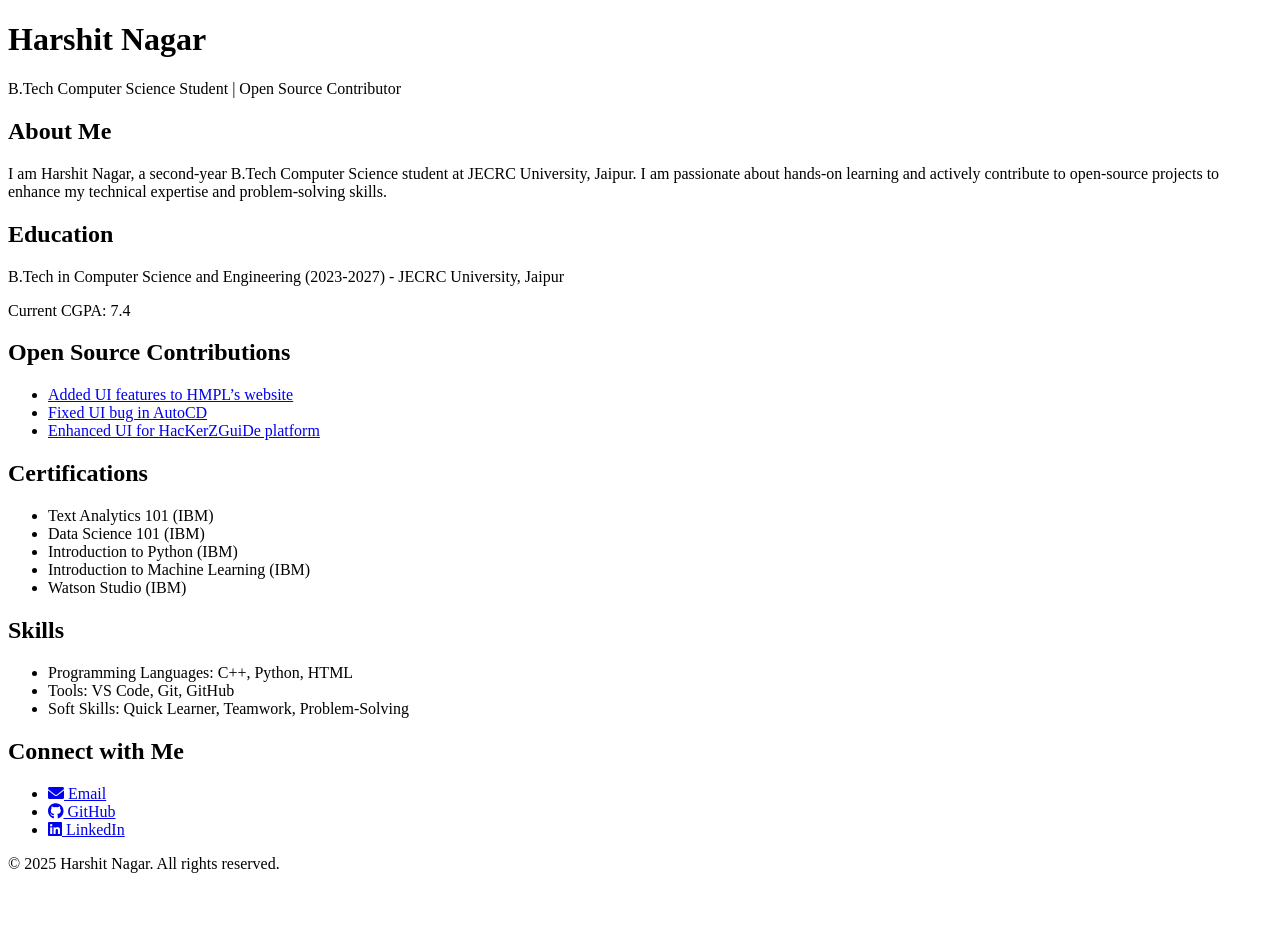
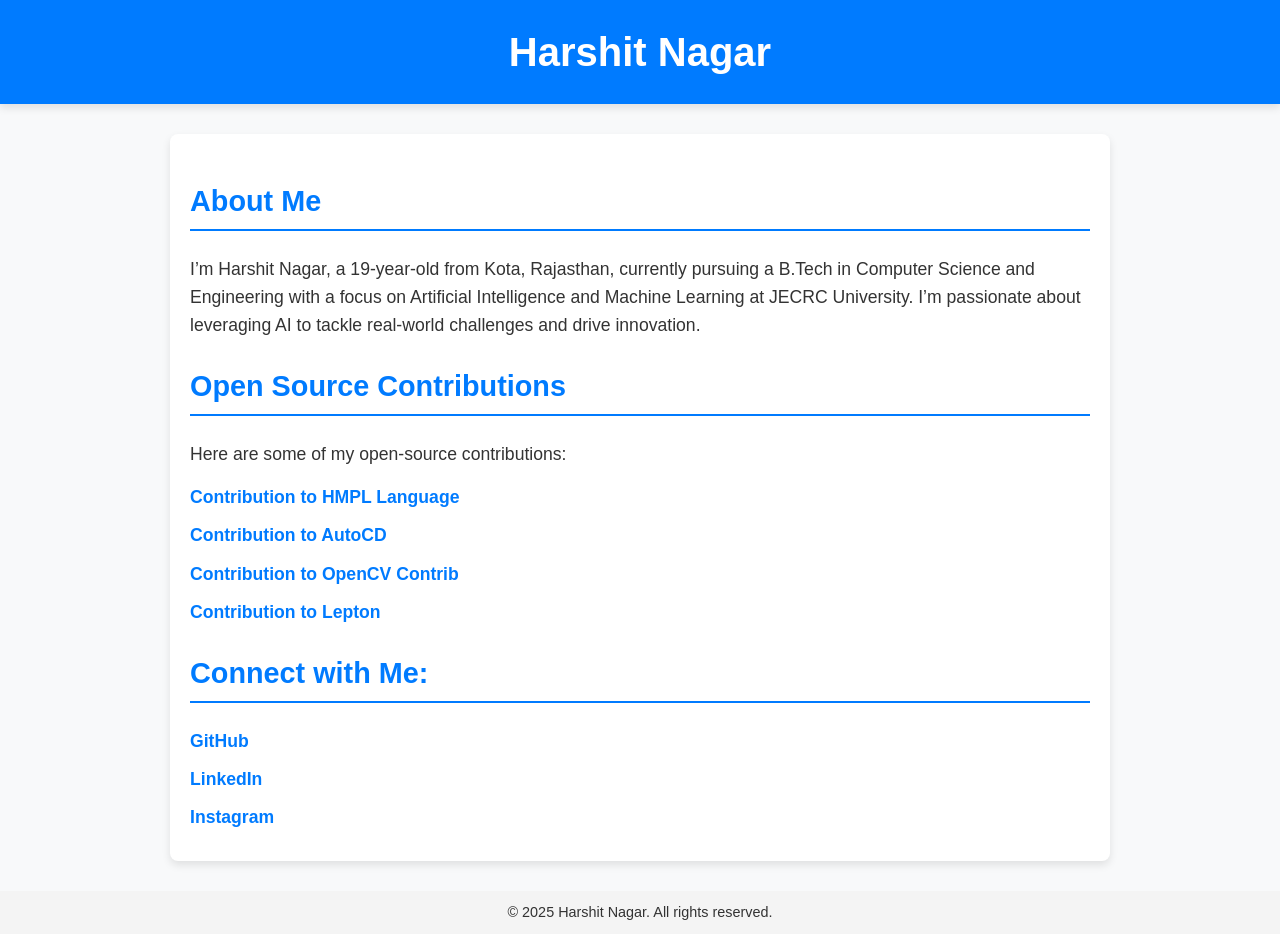
Before and after one commit to harshitnagar22/Webpage, a plain HTML site: page index.html in a window 1280 px wide. Before the commit the page ends 889 px from the top, so only its background shows below. Drawn offline with Linux system fonts and the light colour scheme.

Commit message:
Update index.html

```diff
--- a/index.html
+++ b/index.html
@@ -3,64 +3,96 @@
 <head>
     <meta charset="UTF-8">
     <meta name="viewport" content="width=device-width, initial-scale=1.0">
-    <title>Harshit Nagar</title>
-    <link rel="stylesheet" href="style.css">
-    <link rel="stylesheet" href="https://cdnjs.cloudflare.com/ajax/libs/font-awesome/6.0.0-beta3/css/all.min.css">
+    <title>My Webpage</title>
+    <style>
+        body {
+            font-family: Arial, sans-serif;
+            margin: 0;
+            padding: 0;
+            line-height: 1.6;
+            background-color: #f8f9fa;
+            color: #333;
+        }
+        header {
+            background: #007BFF;
+            color: #fff;
+            padding: 20px 0;
+            text-align: center;
+            box-shadow: 0 4px 8px rgba(0, 0, 0, 0.1);
+        }
+        header h1 {
+            font-size: 2.5rem;
+            margin: 0;
+        }
+        .container {
+            max-width: 900px;
+            margin: 30px auto;
+            padding: 20px;
+            background: #fff;
+            border-radius: 8px;
+            box-shadow: 0 4px 8px rgba(0, 0, 0, 0.1);
+        }
+        h2 {
+            font-size: 1.8rem;
+            color: #007BFF;
+            border-bottom: 2px solid #007BFF;
+            padding-bottom: 5px;
+        }
+        p {
+            font-size: 1.1rem;
+            margin: 15px 0;
+        }
+        .links p {
+            margin: 10px 0;
+        }
+        a {
+            font-size: 1.1rem;
+            color: #007BFF;
+            text-decoration: none;
+            font-weight: bold;
+        }
+        a:hover {
+            color: #0056b3;
+            text-decoration: underline;
+        }
+        footer {
+            text-align: center;
+            padding: 10px 0;
+            background: #f4f4f4;
+            margin-top: 20px;
+            font-size: 0.9rem;
+        }
+    </style>
 </head>
 <body>
     <header>
         <h1>Harshit Nagar</h1>
-        <p>B.Tech Computer Science Student | Open Source Contributor</p>
     </header>
     <div class="container">
-        <section>
-            <h2>About Me</h2>
-            <p>I am Harshit Nagar, a second-year B.Tech Computer Science student at JECRC University, Jaipur.
-               I am passionate about hands-on learning and actively contribute to open-source projects to enhance
-               my technical expertise and problem-solving skills.</p>
-        </section>
-        <section>
-            <h2>Education</h2>
-            <p>B.Tech in Computer Science and Engineering (2023-2027) - JECRC University, Jaipur</p>
-            <p>Current CGPA: 7.4</p>
-        </section>
-        <section>
-            <h2>Open Source Contributions</h2>
-            <ul>
-                <li><a href="https://github.com/hmpl-language/hmpl/pull/45" target="_blank">Added UI features to HMPL’s website</a></li>
-                <li><a href="https://github.com/fordevio/autoCD/pull/7" target="_blank">Fixed UI bug in AutoCD</a></li>
-                <li><a href="https://github.com/shuvadeepmondal/HacKerZGuiDe/pull/27" target="_blank">Enhanced UI for HacKerZGuiDe platform</a></li>
-            </ul>
-        </section>
-        <section>
-            <h2>Certifications</h2>
-            <ul>
-                <li>Text Analytics 101 (IBM)</li>
-                <li>Data Science 101 (IBM)</li>
-                <li>Introduction to Python (IBM)</li>
-                <li>Introduction to Machine Learning (IBM)</li>
-                <li>Watson Studio (IBM)</li>
-            </ul>
-        </section>
-        <section>
-            <h2>Skills</h2>
-            <ul>
-                <li>Programming Languages: C++, Python, HTML</li>
-                <li>Tools: VS Code, Git, GitHub</li>
-                <li>Soft Skills: Quick Learner, Teamwork, Problem-Solving</li>
-            </ul>
-        </section>
-        <section>
-            <h2>Connect with Me</h2>
-            <ul class="social-links">
-                <li><a href="mailto:harshitnagar222@gmail.com"><i class="fas fa-envelope"></i> Email</a></li>
-                <li><a href="https://github.com/harshitnagar22" target="_blank"><i class="fab fa-github"></i> GitHub</a></li>
-                <li><a href="https://www.linkedin.com/in/harshit-nagar-708a27290" target="_blank"><i class="fab fa-linkedin"></i> LinkedIn</a></li>
-            </ul>
-        </section>
+        <h2>About Me</h2>
+        <p>
+            I’m Harshit Nagar, a 19-year-old from Kota, Rajasthan, currently pursuing a B.Tech in Computer Science and Engineering with a focus on Artificial Intelligence and Machine Learning at JECRC University.
+            I’m passionate about leveraging AI to tackle real-world challenges and drive innovation.
+        </p>
+
+        <h2>Open Source Contributions</h2>
+        <p>Here are some of my open-source contributions:</p>
+        <div class="links">
+            <p><a href="https://github.com/hmpl-language/hmpl/pull/45" target="_blank">Contribution to HMPL Language</a></p>
+            <p><a href="https://github.com/fordevio/autoCD/pull/7" target="_blank">Contribution to AutoCD</a></p>
+            <p><a href="https://github.com/opencv/opencv_contrib/pull/3640" target="_blank">Contribution to OpenCV Contrib</a></p>
+            <p><a href="https://github.com/danjulio/lepton/pull/46" target="_blank">Contribution to Lepton</a></p>
+        </div>
+
+        <h2>Connect with Me:</h2>
+        <div class="links">
+            <p><a href="https://github.com/harshitnagar22" target="_blank">GitHub</a></p>
+            <p><a href="https://www.linkedin.com/in/harshit-nagar-708a27290?utm_source=share&utm_campaign=share_via&utm_content=profile&utm_medium=android_app" target="_blank">LinkedIn</a></p>
+            <p><a href="https://www.instagram.com/harshit.nagar_/profilecard/?igsh=MWEzdW14aW5iN3N3bA%3D%3D" target="_blank">Instagram</a></p>
+        </div>
     </div>
     <footer>
-        <p>© 2025 Harshit Nagar. All rights reserved.</p>
+        © 2025 Harshit Nagar. All rights reserved.
     </footer>
 </body>
 </html>
```
